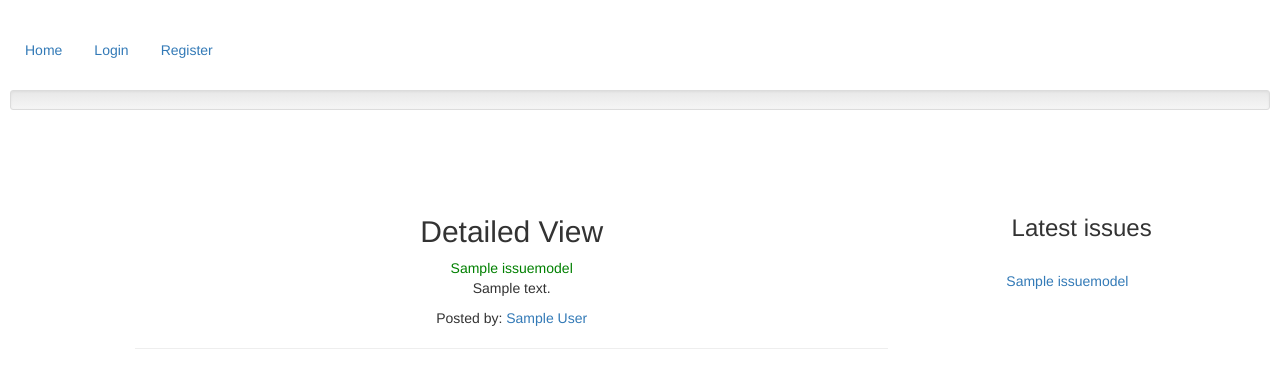
After one commit to TaigaTenori/project5-IssueTracker, a Django app: page /issues/1 in a window 1280 px wide. The commit adds this page. Shown: the top 388 px of the page. Run offline with Django 3.2, Linux system fonts and the light colour scheme; tables that the repository leaves empty hold one stand-in row (values such as "Sample post"); some libraries are stand-ins or nearby versions.

Commit message:
Added issue details view

```diff
--- a/IssueTrack/urls.py
+++ b/IssueTrack/urls.py
@@ -16,7 +16,8 @@ Including another URLconf
 from django.contrib import admin
 from django.urls import path
 from accounts.views import accounts_index, logout, login, register, accounts_profile
-from issues.views import issues_list, new_issue
+from issues.views import issues_list, new_issue, issue_details
+
 urlpatterns = [
     path('', accounts_index),
     path('admin/', admin.site.urls),
@@ -27,4 +28,5 @@ urlpatterns = [
     path('accounts/register', register, name='register'),
     path('issues/', issues_list, name='home'),
     path('issues/new/', new_issue, name='new_issue'),
+    path('issues/<pk>', issue_details, name='issue_details'),
 ]
--- a/context_processor.py
+++ b/context_processor.py
@@ -2,5 +2,5 @@ from issues.models import IssueModel
 
 
 def latest_issues(request):
-    issues = IssueModel.objects.all().order_by('created')[:10]
-    return {'issues': issues }
+    issues = IssueModel.objects.order_by('created')[:10]
+    return {'latest_issues': issues }
--- /dev/null
+++ b/issues/templates/issue_details.html
@@ -0,0 +1,12 @@
+{% extends 'base.html' %}
+
+{% block content %}
+
+    <h2> Detailed View</h2>
+    <span style="color: green">{{ issue.name }} </span>
+    <p> {{ issue.body }} </p>
+    <p> Posted by: <a href=" {% url 'request_username' issue.author %} ">{{ issue.author }}</a></p>
+    <hr/>
+
+
+{% endblock content %}
--- a/issues/views.py
+++ b/issues/views.py
@@ -33,3 +33,9 @@ def new_issue(request):
 
 
     return render(request, 'new_issue.html', {'form': form })
+
+def issue_details(request, pk):
+
+    issue = IssueModel.objects.get(pk=pk)
+
+    return render(request, 'issue_details.html', {'issue': issue})
--- a/templates/base.html
+++ b/templates/base.html
@@ -64,9 +64,9 @@
 
             </div>
             <div class="grid-right"><h3>Latest issues</h3><br/>
-                {% for issue in issues %}
+                {% for issue in latest_issues %}
                     <p style="text-align: left; margin-left: 30%">
-                        <a href="issues/{{issue.id}}">{{ issue.name|truncatechars:20 }}</a>
+                        <a href="{% url 'issue_details' issue.id %}">{{ issue.name|truncatechars:20 }}</a>
                     </p>
                 {% endfor %}
 
```
